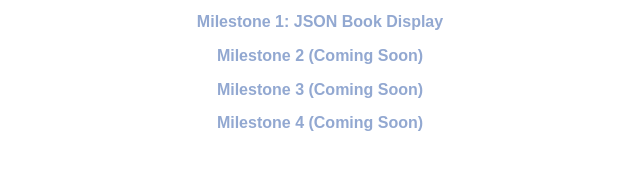
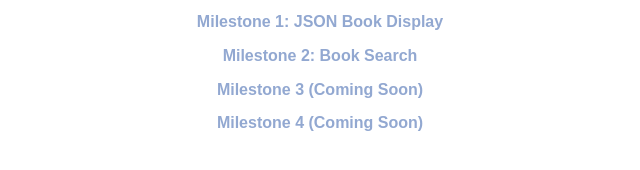
Before and after one commit to wonsayin/Adv-Web-Mobile, a website: page index.html in a window 1280 px wide. Shown: the part 728-898 px from the top of the page, 320-960 px from the left. Drawn offline with Linux system fonts and the light colour scheme.

Commit message:
Update index.html

```diff
--- a/index.html
+++ b/index.html
@@ -142,7 +142,7 @@
     <h3>📌 Milestone Table of Contents</h3>
     <ul>
       <li><a href="single-books.html">Milestone 1: JSON Book Display</a></li>
-      <li><a href="#">Milestone 2 (Coming Soon)</a></li>
+      <li><a href="book-search.html">Milestone 2: Book Search</a></li>
       <li><a href="#">Milestone 3 (Coming Soon)</a></li>
       <li><a href="#">Milestone 4 (Coming Soon)</a></li>
     </ul>
```
